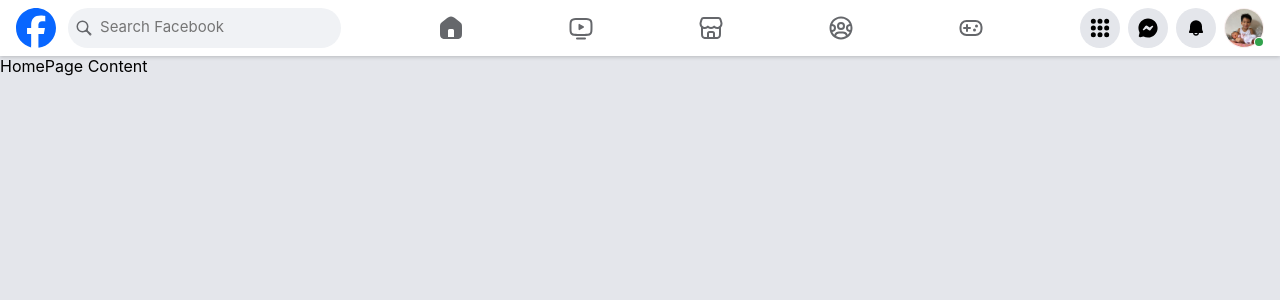
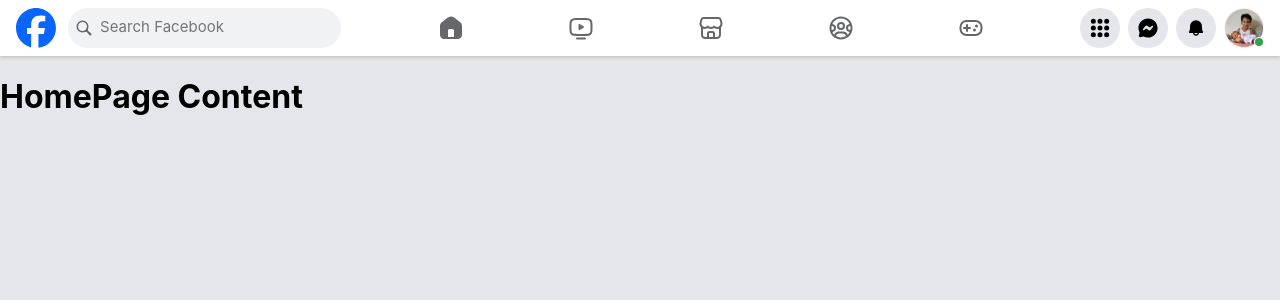
Before and after one commit to KarlStevenRequinto/facebook-clone, a Next.js app in the folder frontend_react/: page /home in a window 1280 px wide. Shown: the top 300 px of the page. Built offline with nearby package versions, Linux system fonts and the light colour scheme.

Commit message:
removed previous navigation, added Layout, used Link

```diff
--- /dev/null
+++ b/frontend_react/components/layouts/layout-nav/index.js
@@ -0,0 +1,13 @@
+import React, { Children } from "react";
+import NavBar from "../../main-component/navbar";
+
+const Layout = ({ children }) => {
+  return (
+    <>
+      <NavBar />
+      <main>{children}</main>
+    </>
+  );
+};
+
+export default Layout;
--- a/frontend_react/components/main-component/navbar/index.js
+++ b/frontend_react/components/main-component/navbar/index.js
@@ -1,3 +1,4 @@
+import { useState } from "react";
 import FacebookIcon from "../../../ui/svg/facebook-icon";
 import HomeIcon from "../../../ui/svg/home-icon";
 import VideoIcon from "../../../ui/svg/video-icon";
@@ -10,11 +11,10 @@ import BellIcon from "../../../ui/svg/bell-icon";
 import MessengerIcon from "../../../ui/svg/messenger-icon";
 import styles from "./styles.module.css";
 import ImageContainer from "../../child-components/image-container";
-import { useState } from "react";
-import { useRouter } from "next/router";
 import Tooltip from "../../../ui/tooltip";
+import Link from "next/link";
 
-const NavBar = ({ onNavBtnClick }) => {
+const NavBar = () => {
   const [activeItem, setActiveItem] = useState(null);
   const [isNavBtnHovered, setIsNavBtnHovered] = useState(null);
   const navCenterIcons = [
@@ -88,14 +88,8 @@ const NavBar = ({ onNavBtnClick }) => {
     setIsNavBtnHovered(null);
   };
 
-  const router = useRouter();
-
-  // const handleNavigation = (pageName) => {
-  //   router.push(`/${pageName.toLowerCase()}`);
-  // };
-
   return (
-    <div className={styles.container}>
+    <nav className={styles.container}>
       <div className={styles.logoSearchBarContainer}>
         <FacebookIcon
           width={40}
@@ -109,9 +103,20 @@ const NavBar = ({ onNavBtnClick }) => {
       <div className={styles.btnListContainer}>
         <ul className={styles.listContainer}>
           {navCenterIcons.map((item, index) => (
+            <Link
+              key={index}
+              href={`/${
+                item.label === "Video"
+                  ? "watch"
+                  : item.label === "Home"
+                  ? ""
+                  : item.label.toLowerCase()
+              }`}
+            >
               <div
                 key={index}
                 className={styles.itemContainer}
+                onClick={() => handleNavBtnClick(index)}
                 onMouseEnter={() => handleNavBtnMouseEnter(item.label)}
                 onMouseLeave={() => handleNavBtnMouseLeave()}
               >
@@ -119,11 +124,6 @@ const NavBar = ({ onNavBtnClick }) => {
                   className={`${styles.listItem} ${
                     isNavBtnHovered ? styles.listItemHovered : ""
                   }`}
-                onClick={() => {
-                  onNavBtnClick(item.label);
-                  // handleNavigation(item.label)
-                  handleNavBtnClick(index);
-                }}
                 >
                   <span className={styles.icon}>{item.component}</span>
                 </li>
@@ -141,6 +141,7 @@ const NavBar = ({ onNavBtnClick }) => {
                   <Tooltip text={item.label} />
                 </div>
               </div>
+            </Link>
           ))}
         </ul>
       </div>
@@ -181,7 +182,7 @@ const NavBar = ({ onNavBtnClick }) => {
           </li>
         </ul>
       </div>
-    </div>
+    </nav>
   );
 };
 
--- a/frontend_react/pages/_app.js
+++ b/frontend_react/pages/_app.js
@@ -1,7 +1,12 @@
-import "../styles/globals.css"
+import "../styles/globals.css";
+import Layout from "../components/layouts/layout-nav";
 
 function MyApp({ Component, pageProps }) {
-  return <Component {...pageProps} />;
+  return (
+    <Layout>
+      <Component {...pageProps} />
+    </Layout>
+  );
 }
 
 export default MyApp;
--- a/frontend_react/pages/gaming/index.js
+++ b/frontend_react/pages/gaming/index.js
@@ -1,12 +1,6 @@
-import NavBar from "../../components/main-component/navbar";
-import usePageNavigation from "../../hooks/page-navigation";
-
 const GamingPage = () => {
-  const { navigateToPage } = usePageNavigation();
-
   return (
     <div>
-      <NavBar onNavBtnClick={navigateToPage} />
       <main className="contentContainer">GamingPage Content</main>
     </div>
   );
--- a/frontend_react/pages/groups/index.js
+++ b/frontend_react/pages/groups/index.js
@@ -1,11 +1,6 @@
-import NavBar from "../../components/main-component/navbar";
-import usePageNavigation from "../../hooks/page-navigation";
 const GroupsPage = () => {
-  const { activeComponent, navigateToPage } = usePageNavigation();
-
   return (
     <div>
-      <NavBar onNavBtnClick={navigateToPage} />
       <main className="contentContainer">GroupsPage Content</main>
     </div>
   );
--- a/frontend_react/pages/home/index.js
+++ b/frontend_react/pages/home/index.js
@@ -1,13 +1,9 @@
-import NavBar from "../../components/main-component/navbar";
-import usePageNavigation from "../../hooks/page-navigation";
-import styles from "./styles.module.css";
-
 const HomePage = () => {
-  const { navigateToPage } = usePageNavigation();
   return (
     <div>
-      <NavBar onNavBtnClick={navigateToPage} />
-      <main className="contentContainer">HomePage Content</main>
+      <main className="contentContainer">
+        <h1>HomePage Content</h1>
+      </main>
     </div>
   );
 };
--- a/frontend_react/pages/marketplace/index.js
+++ b/frontend_react/pages/marketplace/index.js
@@ -1,11 +1,6 @@
-import NavBar from "../../components/main-component/navbar";
-import usePageNavigation from "../../hooks/page-navigation";
-
 const MarketplacePage = () => {
-  const { navigateToPage } = usePageNavigation();
   return (
     <div>
-      <NavBar onNavBtnClick={navigateToPage}/>
       <main className="contentContainer">MarketplacePage Content</main>
     </div>
   );
--- a/frontend_react/pages/watch/index.js
+++ b/frontend_react/pages/watch/index.js
@@ -1,11 +1,6 @@
-import NavBar from "../../components/main-component/navbar";
-import usePageNavigation from "../../hooks/page-navigation";
-
 const WatchPage = () => {
-  const { navigateToPage } = usePageNavigation();
   return (
     <div>
-      <NavBar onNavBtnClick={navigateToPage}/>
       <main className="contentContainer">WatchPage Content</main>
     </div>
   );
```
Lines whose indentation alone changed are shown as unchanged.
